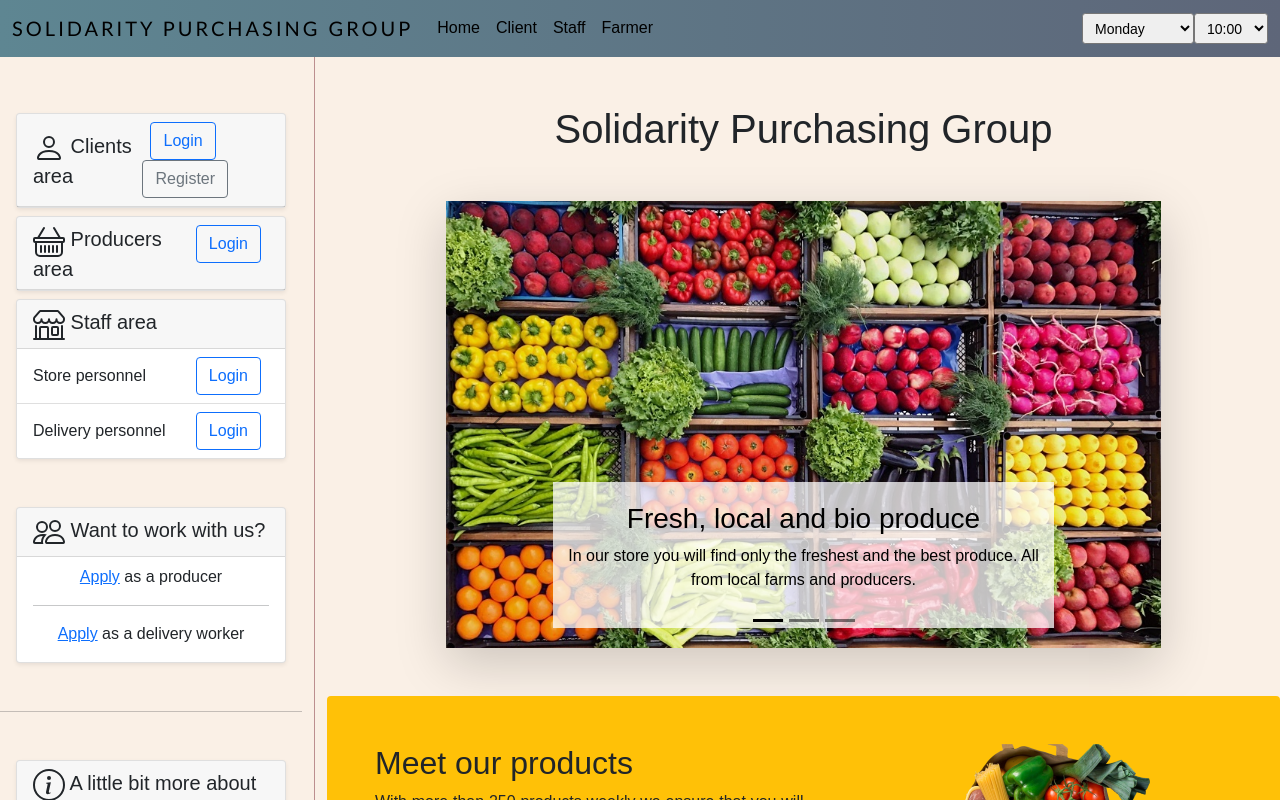
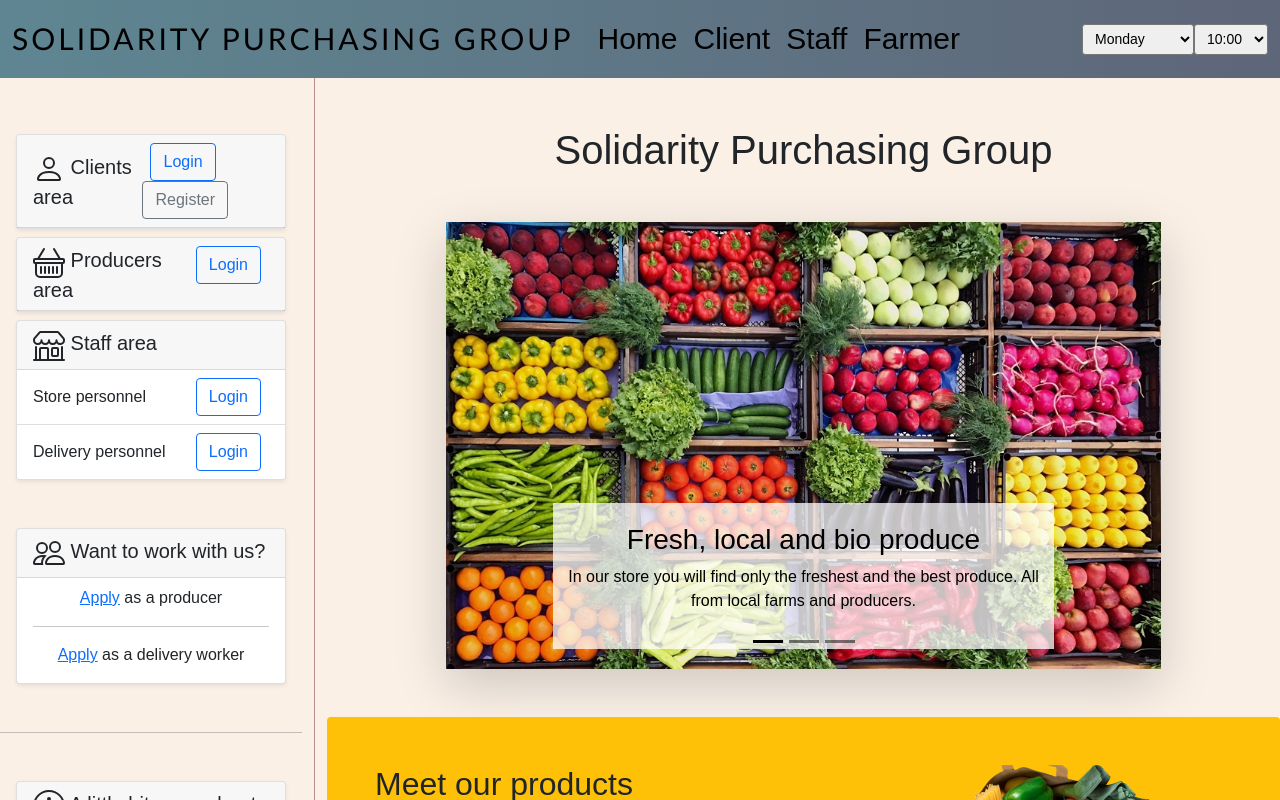
Before and after one commit to HeydarliAtabay/SolidarityPurchasingGroup, a React (Create React App) app in the folder client/: page / in a window 1280 px wide. Shown: the top 800 px of the page. Built offline with nearby package versions, Linux system fonts and the light colour scheme; no server answers.

Commit message:
Update MyNavbar.js

```diff
--- a/client/src/Components/MyNavbar.js
+++ b/client/src/Components/MyNavbar.js
@@ -5,24 +5,25 @@ const Navbar = function (props) {
 
         <nav className="navbar navbar-expand-lg menu-bar">
             <div className="container-fluid">
-                <a className="navbar-brand" href="#">Solidarity Purchasing Group</a>
+                <a className="navbar-brand"  style={{'fontSize': 30}}href="#">Solidarity Purchasing Group</a>
                 <button className="navbar-toggler" type="button" data-bs-toggle="collapse" data-bs-target="#navbarNav" aria-controls="navbarNav" aria-expanded="false" aria-label="Toggle navigation">
                     <span className="navbar-toggler-icon"></span>
                 </button>
                 <div className="collapse navbar-collapse" id="navbarNav">
-                    <ul className="navbar-nav me-auto mb-2 mb-lg-0">
+                    <ul className="navbar-nav me-auto mb-2 mb-lg-0" style={{'fontSize': 30}}>
                         <li className="nav-item">
                             <a className="nav-link active" aria-current="page" href="/home">Home</a>
                         </li>
                         <li className="nav-item">
-                            <a className="nav-link active" aria-current="page" href="/client">Client</a>
+                            <a className="nav-link active" aria-current="page" href="/login">Client</a>
                         </li>
                         <li className="nav-item">
-                            <a className="nav-link active" aria-current="page" href="/employee">Staff</a>
+                            <a className="nav-link active" aria-current="page" href="/login">Staff</a>
                         </li>
                         <li className="nav-item">
                             <a className="nav-link active" aria-current="page" href="/farmer">Farmer</a>
                         </li>
+
                     </ul>
                     <form className="form-inline">
                         <select onChange={(event) => props.setTime((time) => ({ day: event.target.value, hour: time.hour }))} defaultValue={props.time.day} className="form-control-sm mr-2">
```
